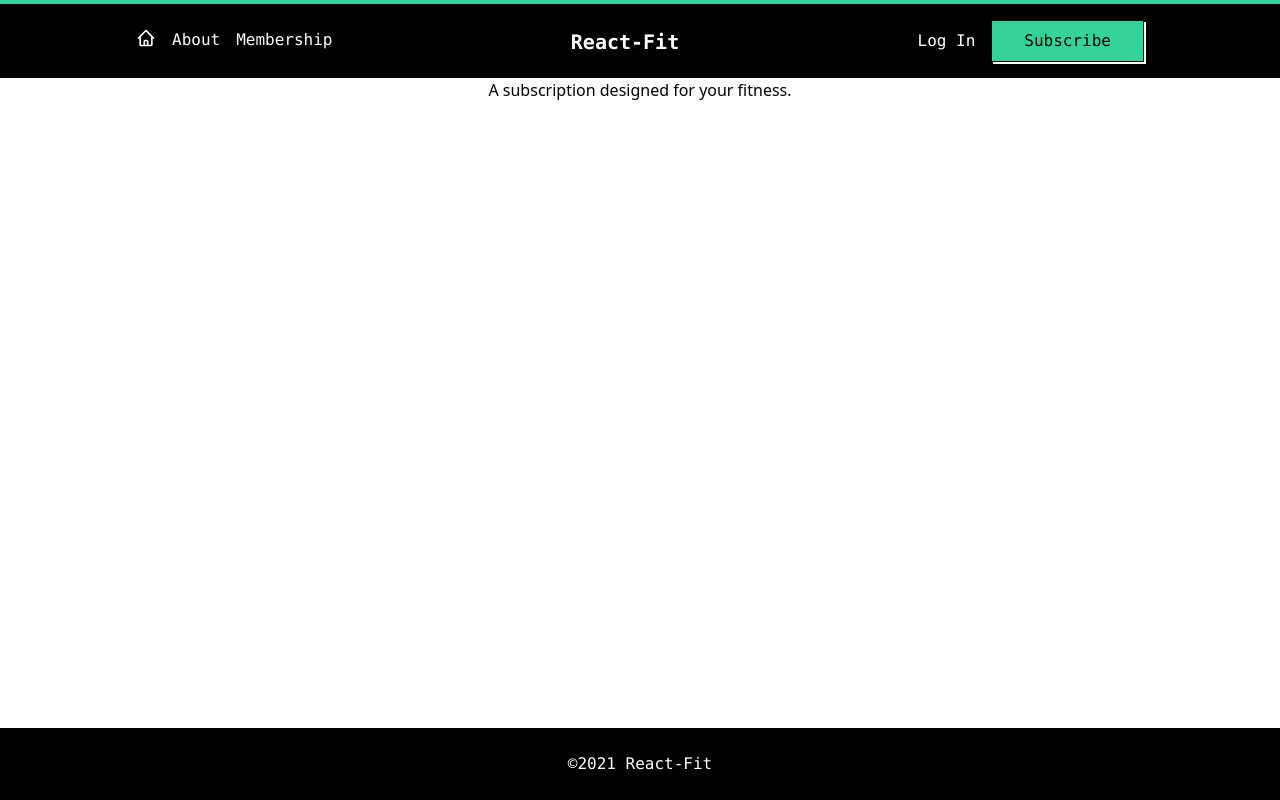
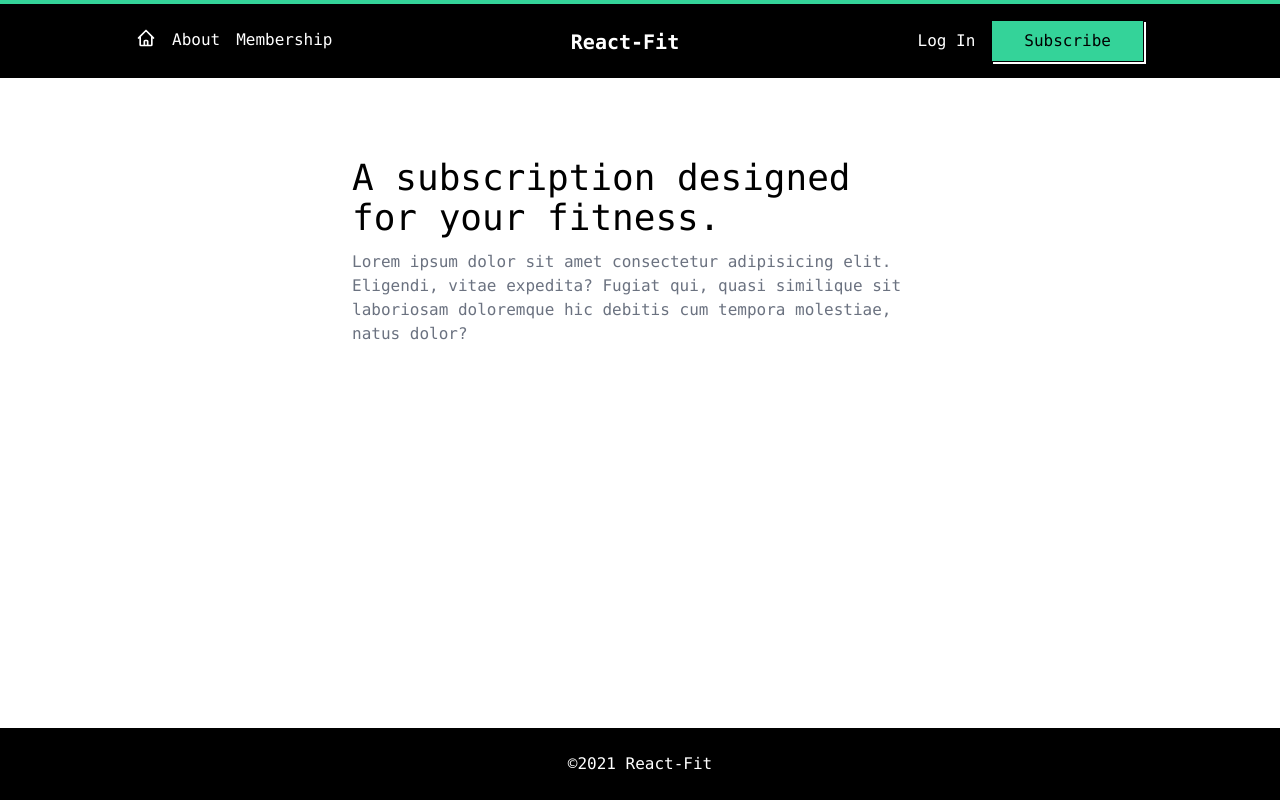
Before and after one commit to andrewgilliland/react-fit, a Next.js app: page /about in a window 1280 px wide. Built offline with nearby package versions, Linux system fonts and the light colour scheme; no server answers.

Commit message:
adds login page

```diff
--- a/components/Navbar.js
+++ b/components/Navbar.js
@@ -56,7 +56,7 @@ export default function Navbar() {
         </div>
         <ul className="hidden md:flex items-center">
           <li className="mx-2">
-            <Link href="/dashboard">
+            <Link href="/login">
               <a>Log In</a>
             </Link>
           </li>
--- a/pages/about.js
+++ b/pages/about.js
@@ -8,8 +8,15 @@ export default function About() {
         <title>About</title>
       </Head>
       <main>
-        <header>
-          <h1>A subscription designed for your fitness.</h1>
+        <header className="font-mono mt-20 max-w-xl">
+          <h1 className="text-4xl">
+            A subscription designed for your fitness.
+          </h1>
+          <p className="text-gray-500 mt-3">
+            Lorem ipsum dolor sit amet consectetur adipisicing elit. Eligendi,
+            vitae expedita? Fugiat qui, quasi similique sit laboriosam
+            doloremque hic debitis cum tempora molestiae, natus dolor?
+          </p>
         </header>
       </main>
     </Layout>
--- a/pages/index.js
+++ b/pages/index.js
@@ -4,8 +4,6 @@ import { useAuth } from '@/lib/auth';
 import Layout from '@/components/Layout';
 
 export default function Home() {
-  const auth = useAuth();
-
   return (
     <Layout>
       <Head>
@@ -13,42 +11,8 @@ export default function Home() {
       </Head>
 
       <main>
-        <div className="font-mono border-2 border-black shadow-offset-green mt-5">
-          <div className="bg-black p-6">
-            <h1 className="text-2xl text-white font-bold">React-Fit</h1>
-
-            <p className="text-white font-bold mt-2">
-              Current user:
-              <code className="text-sm text-green-400">
-                {auth.user ? ` ${auth.user.name}` : 'none'}
-              </code>
-            </p>
-          </div>
-          <div className="p-6">
-            {auth.user ? (
-              <button
-                className="bg-green-400 px-8 py-2 text-black border border-black shadow-offset-black mt-3"
-                onClick={(e) => auth.signout()}
-              >
-                Sign Out
-              </button>
-            ) : (
-              <div className="flex flex-col">
-                <button
-                  className="bg-green-300 px-8 py-2 text-black border border-black shadow-offset-black mt-3"
-                  onClick={(e) => auth.signinWithGitHub()}
-                >
-                  Sign In with GitHub
-                </button>
-                <button
-                  className="bg-green-300 px-8 py-2 text-black border border-black shadow-offset-black mt-3"
-                  onClick={(e) => auth.signinWithGoogle()}
-                >
-                  Sign In with Google
-                </button>
-              </div>
-            )}
-          </div>
+        <div className="font-mono border-2 border-black shadow-offset-green mt-5 p-4">
+          <h1>Fitness Delivered</h1>
         </div>
       </main>
     </Layout>
--- /dev/null
+++ b/pages/login.js
@@ -0,0 +1,56 @@
+import Head from 'next/head';
+
+import { useAuth } from '@/lib/auth';
+import Layout from '@/components/Layout';
+
+export default function Login() {
+  const auth = useAuth();
+
+  return (
+    <Layout>
+      <Head>
+        <title>Log In</title>
+      </Head>
+
+      <main>
+        <div className="font-mono border-2 border-black shadow-offset-green mt-5">
+          <div className="bg-black p-6">
+            <h1 className="text-2xl text-white font-bold">React-Fit</h1>
+
+            <p className="text-white font-bold mt-2">
+              Current user:
+              <code className="text-sm text-green-400">
+                {auth.user ? ` ${auth.user.name}` : 'none'}
+              </code>
+            </p>
+          </div>
+          <div className="p-6">
+            {auth.user ? (
+              <button
+                className="bg-green-400 px-8 py-2 text-black border border-black shadow-offset-black mt-3"
+                onClick={(e) => auth.signout()}
+              >
+                Sign Out
+              </button>
+            ) : (
+              <div className="flex flex-col">
+                <button
+                  className="bg-green-300 px-8 py-2 text-black border border-black shadow-offset-black mt-3"
+                  onClick={(e) => auth.signinWithGitHub()}
+                >
+                  Sign In with GitHub
+                </button>
+                <button
+                  className="bg-green-300 px-8 py-2 text-black border border-black shadow-offset-black mt-3"
+                  onClick={(e) => auth.signinWithGoogle()}
+                >
+                  Sign In with Google
+                </button>
+              </div>
+            )}
+          </div>
+        </div>
+      </main>
+    </Layout>
+  );
+}
```
